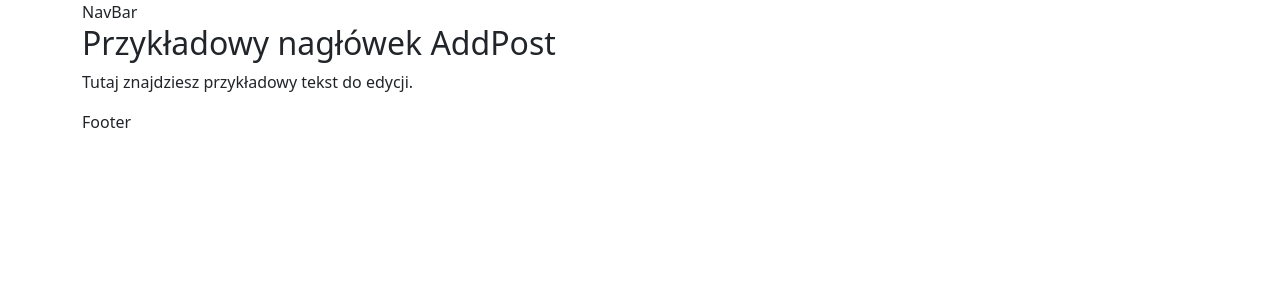
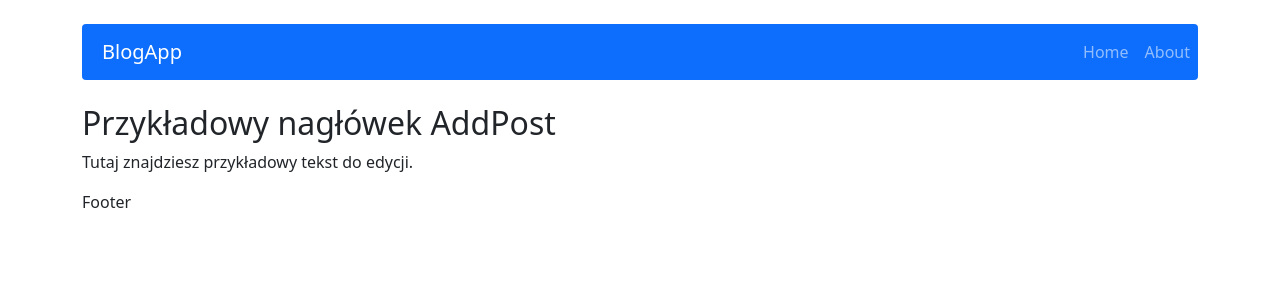
Before and after one commit to KacperKosicki/blogapp-react, a React (Create React App) app: page /post/add in a window 1280 px wide. Shown: the top 300 px of the page. Built offline with nearby package versions, Linux system fonts and the light colour scheme.

Commit message:
The main configurate of the navigation. Add styles and connect and configurate Bootstrap to it.

```diff
--- a/src/components/views/NavBar/NavBar.js
+++ b/src/components/views/NavBar/NavBar.js
@@ -1,10 +1,18 @@
 import React from 'react';
+import { Navbar, Nav } from 'react-bootstrap';
+import { NavLink } from 'react-router-dom';
+import styles from './NavBar.module.scss'
 
 const NavBar = () => {
   return (
-    <nav>
-      NavBar
-    </nav>
+    <Navbar bg="primary" variant="dark" expand="lg" className="mt-4 mb-4 rounded">
+      <Navbar.Brand className={styles.navbarBrand}>BlogApp</Navbar.Brand>
+      <div className="flex-grow-1"></div>
+      <Nav className="ml-auto">
+        <Nav.Link as={NavLink} to="/">Home</Nav.Link>
+        <Nav.Link as={NavLink} to="/about">About</Nav.Link>
+      </Nav>
+    </Navbar>
   );
 };
 
--- a/src/components/views/NavBar/NavBar.module.scss
+++ b/src/components/views/NavBar/NavBar.module.scss
@@ -0,0 +1,4 @@
+.navbarBrand {
+    margin-left: 20px;
+    margin-right: auto;
+}
```
